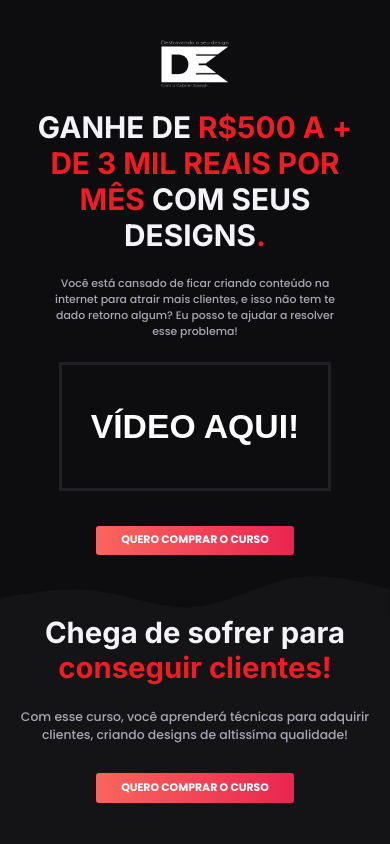
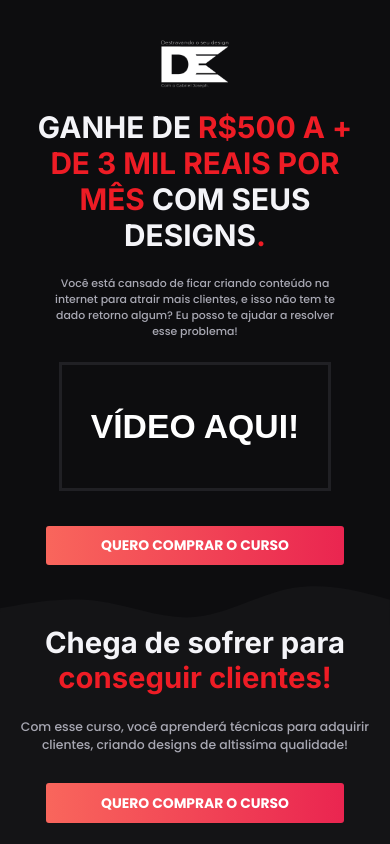
Before and after one commit to gabrieldiasss/freela-destravando-seu-design, a React (Create React App) app: page / in a window 390 px wide. Shown: the top 844 px of the page. Built offline with nearby package versions, Linux system fonts and the light colour scheme.

Commit message:
vinte deploy

```diff
--- a/src/App.css
+++ b/src/App.css
@@ -184,10 +184,19 @@ header .logo-design {
     }
 }
 
+@media(max-width: 662px) {
+    .primeiro-button{
+        width: 60rem;
+        height: 8rem;
+        font-size: 2.8rem;
+    }
+}
+
 @media(max-width: 550px) {
     html {
         font-size: 40%;
     }
+
 }
 
 @media(max-width: 513px) {
--- a/src/components/chegaDeSofrer.css
+++ b/src/components/chegaDeSofrer.css
@@ -86,6 +86,14 @@
     }
 }
 
+@media(max-width: 662px) {
+    .button-ganheDinheiro .primeiro-button {
+        width: 60rem;
+        height: 8rem;
+        font-size: 2.8rem;
+    }
+}
+
 @media(max-width: 550px) {
     .main-text-pageChegaDeSofrer {
         max-width: 250px;
@@ -114,3 +122,9 @@
     }
 
 }
+
+@media(max-width: 343px) {
+    .img-chegaDeSofrer {
+        width: 60rem;
+    }
+}
--- a/src/components/exemplo.css
+++ b/src/components/exemplo.css
@@ -83,10 +83,20 @@
     }
 }
 
+@media(max-width: 662px) {
+    .primeiro-button-exemplo {
+        width: 60rem;
+        height: 8rem;
+        font-size: 2.8rem;
+    }
+}
+
 @media(max-width: 550px) {
     .pageExemplos header {
         max-width: 400px;
     }
+
+
 }
 
 @media(max-width: 450px) {
--- a/src/components/ganheDinheiro.css
+++ b/src/components/ganheDinheiro.css
@@ -124,3 +124,9 @@
         width: 65rem;
     }
 }
+
+@media(max-width: 343px) {
+    .img-ganheDinheiro {
+        width: 60rem;
+    }
+}
--- a/src/components/vouAprender.css
+++ b/src/components/vouAprender.css
@@ -208,9 +208,15 @@
     }
 }
 
-@media(max-width: 660px) {
+@media(max-width: 662px) {
     .todas-box {
         max-width: 300px;
+    }
+
+    .primeiro-button-vouAprender{
+        width: 60rem;
+        height: 8rem;
+        font-size: 2.8rem;
     }
 }
 
@@ -237,6 +243,12 @@
     .tituloBoxPremium {
         font-size: 4.8rem;
     }
+
+    .primeiro-button-vouAprender{
+        width: 52rem;
+        height: 7.6rem;
+        font-size: 2.8rem;
+    }
 }
 
 @media(max-width: 425px) {
--- a/src/components/vouAprender.js
+++ b/src/components/vouAprender.js
@@ -9,7 +9,7 @@ export default () => {
 
     const [boxAprender,] = useState([
         {modulo: '1° Módulo', titulo: 'Introdução.', subtitulo: 'Nesse módulo você receberá as boas vindas do produtor e terá informações importantes sobre por onde começar no curso.'},
-        {modulo: '2° Módulo', titulo: 'Regras do Design.', subtitulo: 'Nesse módulo você aprenderá as regras e as leis do design, aprender e entenderessas leis é muito importante e faz toda diferença no trabalho de um designer!'},
+        {modulo: '2° Módulo', titulo: 'Regras do Design.', subtitulo: 'Você aprenderá sobre tipografia, psicólogia das cores, alinhamento contraste e muito mais! Tudo que um designer precisa saber para fazer trabalhos incríveis!'},
         {modulo: '3° Módulo', titulo: 'Photoshop.', subtitulo: 'Nesse módulo você aprenderá do básico ao avançado no photoshop de uma forma descomplicada!'}
     ])
 
```
Also changed, not shown: 1 other file (tests, documents, lock files or other folders).
